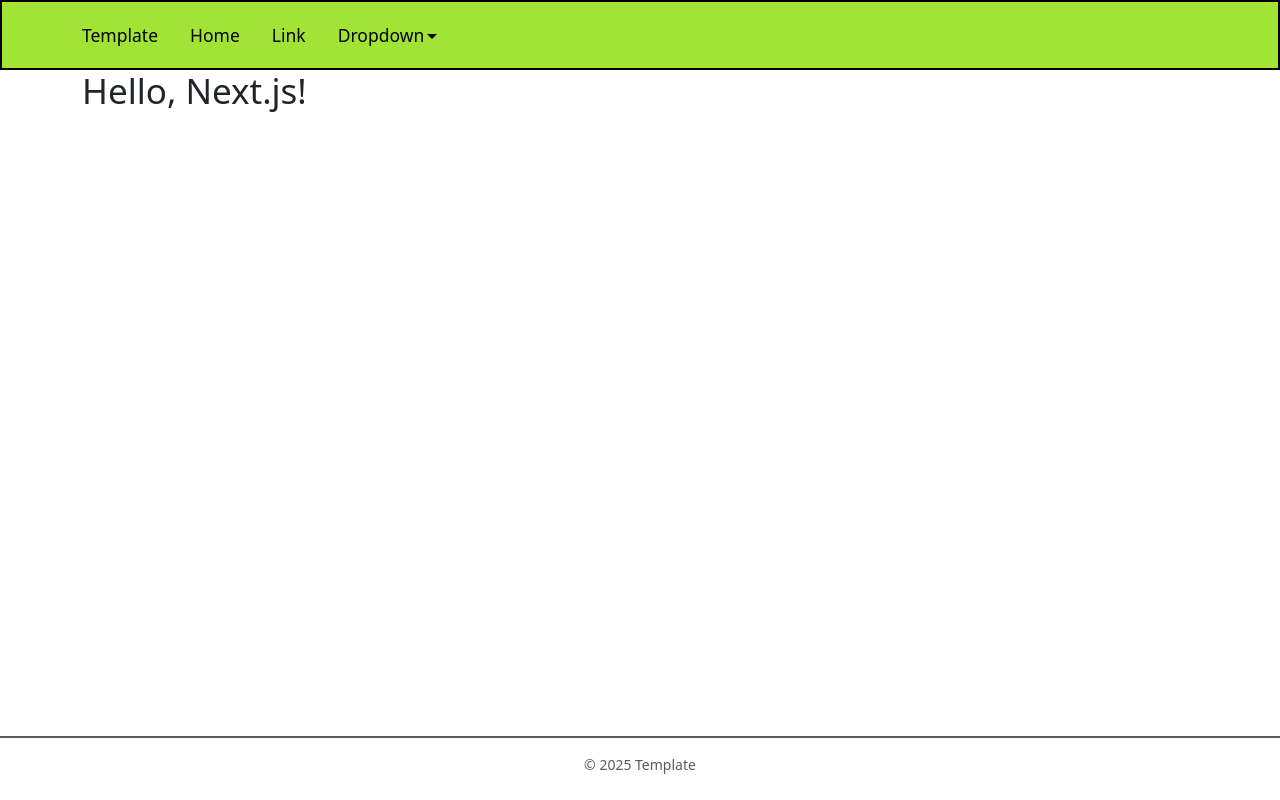
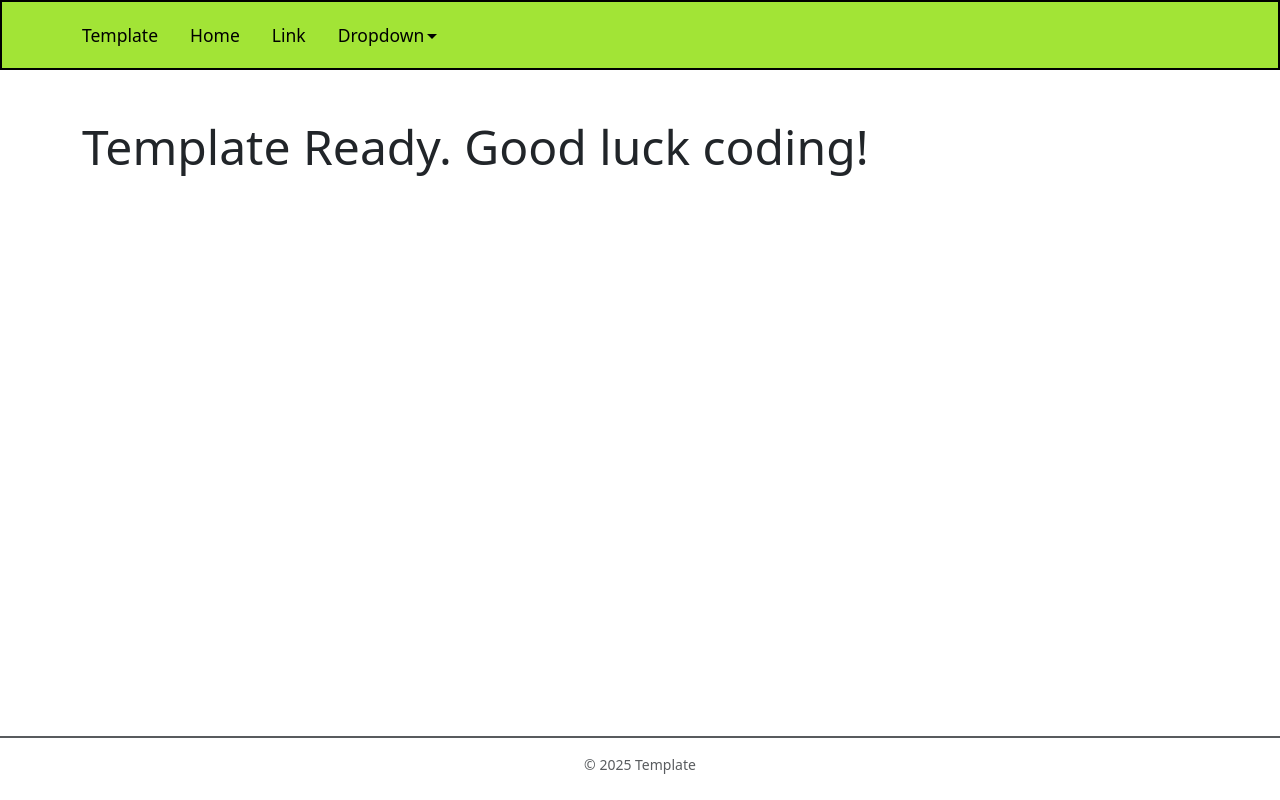
Before and after one commit to Shaumik-Ashraf/nextjs-bootstrap-static-pages, a Next.js app: page / in a window 1280 px wide. Built offline with nearby package versions, Linux system fonts and the light colour scheme.

Commit message:
add good luck to index

```diff
--- a/pages/index.js
+++ b/pages/index.js
@@ -1,3 +1,3 @@
 export default function Page() {
-  return <h1>Hello, Next.js!</h1>
+  return <h1 className="display-5 my-5">Template Ready. Good luck coding!</h1>
 }
```
